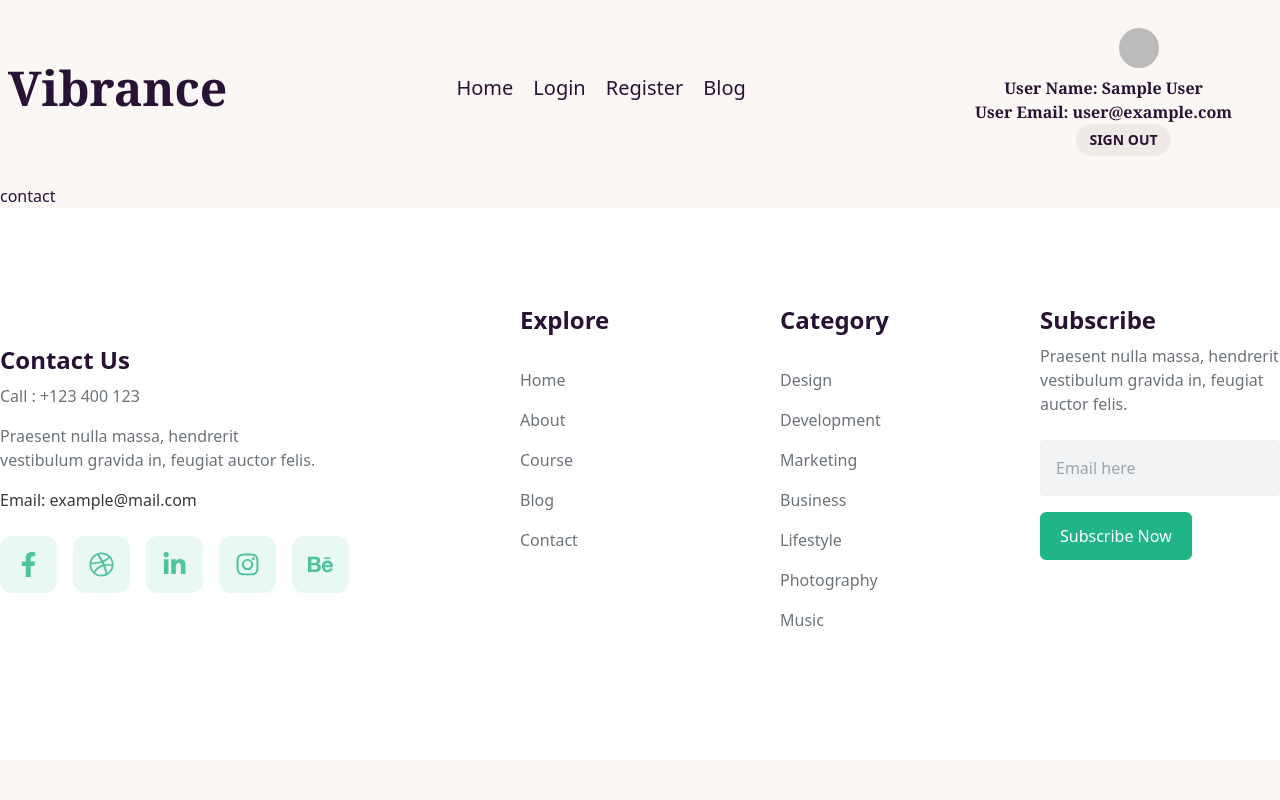
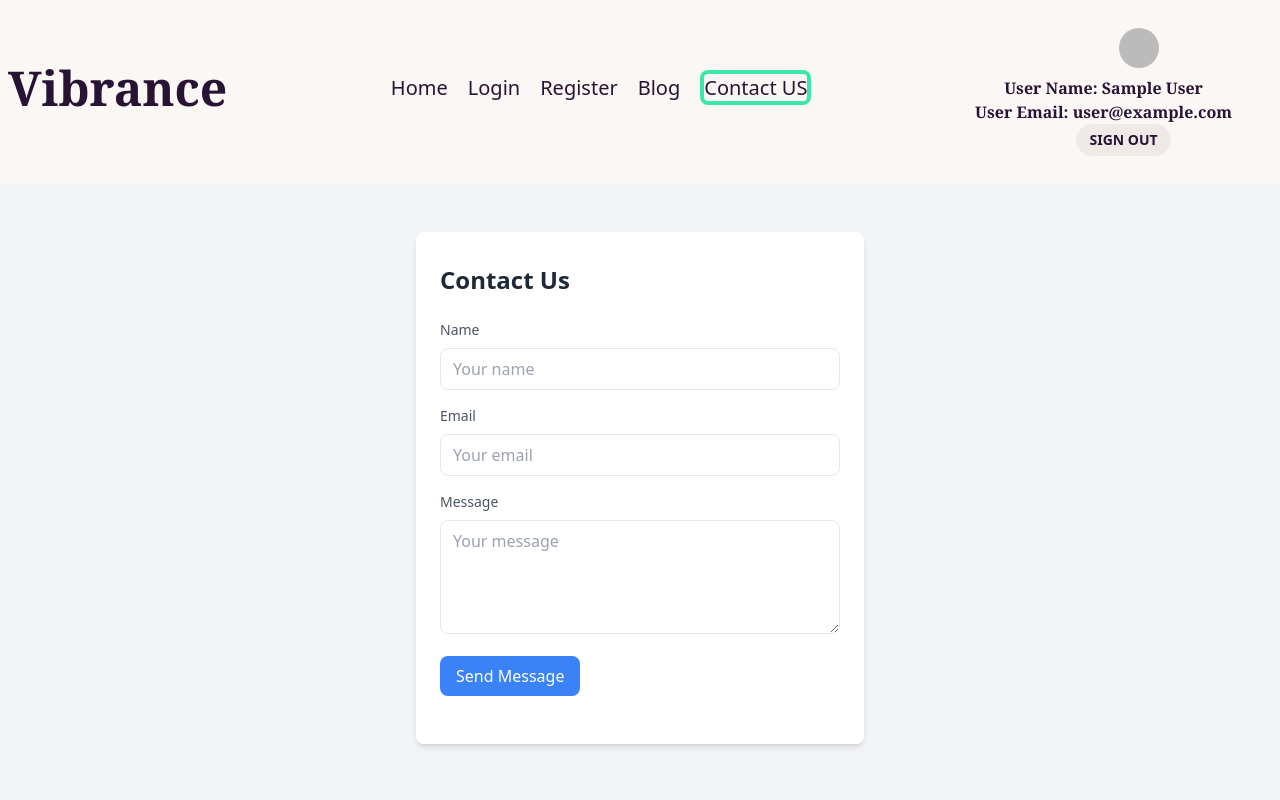
Before and after one commit to jahid-dev/Community-and-Cultural-Events-Project, a React (Vite) app: page /contact in a window 1280 px wide. Shown: the top 800 px of the page. Built offline with nearby package versions, Linux system fonts and the light colour scheme; no server answers; sample sign-in values are in the browser's storage.

Commit message:
added survey section contact and some issue fixed

```diff
--- a/src/Components/Footer/Footer.jsx
+++ b/src/Components/Footer/Footer.jsx
@@ -7,11 +7,11 @@ const Footer = () => {
     <div className=' bg-white py-24'>
         <div className='md:max-w-[1480px] m-auto grid md:grid-cols-5 max-[780px]:grid-cols-2  gap-5 max-w-[600px]  px-4 md:px-0'>
 
-            <div className='col-span-2'>
+            <div className='col-span-2 ml-5'>
 
                 <h3 className='text-2xl font-bold mt-10'>Contact Us</h3>
                 <h3 className='py-2 text-[#6D737A]'>Call : +123 400 123</h3>
-                <h3 className='py-2 text-[#6D737A]'>Praesent nulla massa, hendrerit <br></br> vestibulum gravida in, feugiat auctor felis.</h3>
+                <h3 className='py-2 text-[#6D737A]'>Visit <br></br> Contact Us page for more information</h3>
                 <h3 className='py-2 text-[#363A3D]'>Email: example@mail.com</h3>
                 <div className='flex gap-4 py-4'>
                         <div className='p-4 bg-[#E9F8F3] rounded-xl'><FaFacebookF size={25} style={{color:'#4DC39E'}} /></div>
@@ -28,8 +28,6 @@ const Footer = () => {
                 <h3 className='text-2xl font-bold'>Explore</h3>
                 <ul className='py-6 text-[#6D737A]'>
                     <li className='py-2'>Home</li>
-                    <li className='py-2'>About</li>
-                    <li className='py-2'>Course</li>
                     <li className='py-2'>Blog</li>
                     <li className='py-2'>Contact</li>
 
@@ -40,9 +38,9 @@ const Footer = () => {
                 <h3 className='text-2xl font-bold'>Category</h3>
                 <ul className='py-6 text-[#6D737A]'>
                     <li className='py-2'>Design</li>
-                    <li className='py-2'>Development</li>
-                    <li className='py-2'>Marketing</li>
-                    <li className='py-2'>Business</li>
+                    <li className='py-2'>Charity</li>
+                    <li className='py-2'>Culture</li>
+                    <li className='py-2'>Festi</li>
                     <li className='py-2'>Lifestyle</li>
                     <li className='py-2'>Photography</li>
                     <li className='py-2'>Music</li>
--- a/src/Components/Navbar/Navbar.jsx
+++ b/src/Components/Navbar/Navbar.jsx
@@ -18,7 +18,7 @@ const Navbar = () => {
         <NavLink
           to="/"
           className={({ isActive, isPending }) =>
-            isPending ? "pending" : isActive ? "border-4  border-blue-600" : ""
+            isPending ? "pending" : isActive ? "border-4 rounded-lg  border-[#3ce7ae]" : ""
           }
         >
           Home
@@ -26,7 +26,7 @@ const Navbar = () => {
         <NavLink
           to="/login"
           className={({ isActive, isPending }) =>
-            isPending ? "pending" : isActive ? "border-4 border-blue-600" : ""
+            isPending ? "pending" : isActive ? "border-4 rounded-lg  border-[#3ce7ae]" : ""
           }
         >
           Login
@@ -34,7 +34,7 @@ const Navbar = () => {
         <NavLink
           to="register"
           className={({ isActive, isPending }) =>
-            isPending ? "pending" : isActive ? "border-4 border-blue-600" : ""
+            isPending ? "pending" : isActive ? "border-4 rounded-lg  border-[#3ce7ae]" : ""
           }
         >
           Register
@@ -42,10 +42,18 @@ const Navbar = () => {
         <NavLink
           to="/blog"
           className={({ isActive, isPending }) =>
-            isPending ? "pending" : isActive ? "border-4  border-blue-600" : ""
+            isPending ? "pending" : isActive ? "border-4 rounded-lg  border-[#3ce7ae]" : ""
           }
         >
           Blog
+        </NavLink>
+        <NavLink
+          to="/contact"
+          className={({ isActive, isPending }) =>
+            isPending ? "pending" : isActive ? "border-4 rounded-lg  border-[#3ce7ae]" : ""
+          }
+        >
+          Contact US
         </NavLink>
       </div>
       <div className="mt-2">
--- a/src/Components/NewService1/NewService1.jsx
+++ b/src/Components/NewService1/NewService1.jsx
@@ -1,16 +1,15 @@
-import img1 from '../../assets/service1.jpg'
 
 const NewService1 = () => {
     return (
         <div>
-            <h2 className="text-5xl mb-5 font-bold">Exciting Entertainment</h2>
-           <div className="grid mt-10 grid-cols-2 ">
+            <h2 className="text-5xl mb-5 font-bold text-center">Exciting Entertainment</h2>
+           <div className="grid mt-10 grid-cols-1 lg:grid-cols-2  ">
             <div className='col-span-1'>
                 <img src="https://i.ibb.co/WDCgGj1/dance-2902034-1280.jpg?fbclid=IwAR2FOrWWHMykiEBReM2-VwTev1Y1dGus4Bd156R30zejDh2_l_ectU1hcmk" alt="" />
             </div>
-            <div className='mt-36'>
+            <div className='lg:mt-36 mt-2 mb-10'>
                 <p className="text-xl font-semibold">
-                Get ready to immerse yourself in a whirlwind of cultural delights! Our city is abuzz with excitement as the annual International Food and Music Festival kicks off this weekend, promising a tantalizing fusion of global flavors and toe-tapping beats.See you there!
+                Get ready to immerse yourself in a whirlwind of cultural delights! Our city is abuzz with excitement as the annual International Food and Dance Festival kicks off this weekend, promising a tantalizing fusion of global flavors and toe-tapping beats.See you there!
                 </p>
             </div>
            </div>
--- /dev/null
+++ b/src/Components/Survey/Survey.jsx
@@ -0,0 +1,52 @@
+
+
+const Survey = () => {
+    return (
+        <div>
+            <h2 className="mt-10 text-5xl mb-5 font-bold text-center">Survey Section</h2>
+              <section className="bg-white p-6 mx-auto md:w-96 rounded-lg mt-10 mb-10">
+        <h2 className="text-center text-2xl font-bold mb-4">Event Survey</h2>
+        <p className="text-center text-gray-600 text-lg mb-4">
+          We are always looking for ways to improve our events, and we need your help! Please take a few minutes to complete this market survey.
+        </p>
+        <form className="space-y-4">
+          <div className="mb-4">
+            <label className="block font-semibold">What is your favorite event from the list below?</label>
+            <select className="w-full p-2 border border-red-500 rounded">
+              <option value="1">Summer Festival Extravaganza</option>
+              <option value="2">Cultural Fusion Parade</option>
+              <option value="3">Carnival Delights</option>
+              <option value="4">Charity Gala Night</option>
+              <option value="5">Winter Wonderland Festival</option>
+              <option value="6">Harvest Festival</option>
+            </select>
+          </div>
+          <div className="mb-4">
+            <label className="block font-semibold">How often do you attend events like these?</label>
+            <select className="w-full p-2 border border-red-500 rounded">
+              <option>Regularly</option>
+              <option>Occasionally</option>
+              <option>Rarely</option>
+              <option>Never</option>
+            </select>
+          </div>
+          <div className="mb-4">
+            <label className="block font-semibold">What is your budget for attending such events?</label>
+            <input type="number" className="w-full p-2 border border-red-500 rounded" />
+          </div>
+
+          <button
+            type="submit"
+            className="bg-black text-white p-2 px-4 rounded cursor-pointer transition hover:bg-white hover:text-red-500 hover:border hover:border-red-500"
+          >
+            Submit
+          </button>
+        </form>
+      </section>
+        </div>
+
+
+    );
+};
+
+export default Survey;
--- a/src/Pages/Blog/Blog.jsx
+++ b/src/Pages/Blog/Blog.jsx
@@ -15,6 +15,30 @@ const events = [
       "description": "Witness a mesmerizing parade showcasing the rich tapestry of cultures from around the world.",
       "details": "Be part of the Cultural Fusion Parade, where diverse communities come together to celebrate their heritage. Enjoy colorful floats, traditional costumes, and vibrant music that will transport you to different corners of the globe."
     },
+    {
+      "id": 3,
+      "name": "Spring Garden Party",
+      "image": "https://i.ibb.co/JHKdXhw/premium-photo-1661299216916-60a554a9942a-crop-faces-edges-cs-tinysrgb-fit-crop-fm-jpg-ixid-M3wx-Mj-A.jpg",
+      "price": "$35 - $55",
+      "description": "Welcome spring with our delightful garden party in full bloom.",
+      "details": "Experience the beauty of spring at our annual Spring Garden Party. Stroll through lush gardens, enjoy a tea tasting, and savor delectable pastries. It's a picturesque celebration of nature's renewal."
+    },
+    {
+      "id": 4,
+      "name": "Music in the Park",
+      "image": "https://i.ibb.co/MPhCBnG/photo-1532959640694-679ee8a20aa3-crop-faces-edges-cs-tinysrgb-fit-crop-fm-jpg-ixid-M3wx-Mj-A3f-DB8-M.jpg",
+      "price": "Free Admission",
+      "description": "Relax and unwind with live music in a scenic park setting.",
+      "details": "Join us for Music in the Park, where you can enjoy live performances by local musicians in a tranquil outdoor setting. Bring a picnic and your favorite blanket for a perfect evening under the stars."
+    },
+    {
+      "id": 5,
+      "name": "Dance Around the World",
+      "image": "https://i.ibb.co/xX4MCwH/pexels-pixabay-209948.jpg",
+      "price": "$25 - $35",
+      "description": "Experience the beauty of global dance traditions at our event.",
+      "details": "Join us for a captivating journey of dance from around the world. Witness breathtaking performances showcasing diverse cultural dance forms. You can even participate in dance workshops and learn the steps yourself!"
+    }
   ];
 
 
@@ -25,10 +49,7 @@ const BlogComponent = () => {
         <h1 className="text-3xl font-semibold text-gray-800 mb-6">Upcoming Events</h1>
         {events.map((event) => (
           <div key={event.id} className="bg-white rounded-lg shadow-lg overflow-hidden mt-6">
-            {/* Blog Image */}
             <img src={event.image} alt={event.name} className="w-full h-48 object-cover object-center" />
-
-            {/* Blog Content */}
             <div className="p-4">
               <h2 className="text-2xl font-semibold text-gray-800">{event.name}</h2>
               <p className="text-gray-600 mt-2">Price: {event.price}</p>
--- /dev/null
+++ b/src/Pages/Contact/Contact.jsx
@@ -0,0 +1,54 @@
+
+const Contact = () => {
+  return (
+    <div className="min-h-screen bg-gray-100 py-12 px-4 sm:px-6 lg:px-8">
+      <div className="max-w-md mx-auto bg-white rounded-lg shadow-md overflow-hidden">
+        <div className="px-6 py-8">
+          <h2 className="text-2xl font-semibold text-gray-800">Contact Us</h2>
+          <form className="mt-6">
+            <div className="mb-4">
+              <label className="block text-gray-600 text-sm font-medium mb-2">
+                Name
+              </label>
+              <input
+                type="text"
+                className="w-full border rounded-lg py-2 px-3 text-gray-700 focus:outline-none focus:border-blue-500"
+                placeholder="Your name"
+              />
+            </div>
+            <div className="mb-4">
+              <label className="block text-gray-600 text-sm font-medium mb-2">
+                Email
+              </label>
+              <input
+                type="email"
+                className="w-full border rounded-lg py-2 px-3 text-gray-700 focus:outline-none focus:border-blue-500"
+                placeholder="Your email"
+              />
+            </div>
+            <div className="mb-4">
+              <label className="block text-gray-600 text-sm font-medium mb-2">
+                Message
+              </label>
+              <textarea
+                rows="4"
+                className="w-full border rounded-lg py-2 px-3 text-gray-700 focus:outline-none focus:border-blue-500"
+                placeholder="Your message"
+              ></textarea>
+            </div>
+            <div className="mb-4">
+              <button
+                type="submit"
+                className="bg-blue-500 text-white py-2 px-4 rounded-lg hover:bg-blue-600 focus:outline-none focus:bg-blue-600"
+              >
+                Send Message
+              </button>
+            </div>
+          </form>
+        </div>
+      </div>
+    </div>
+  );
+};
+
+export default Contact;
--- a/src/Pages/ContactUs/ContactUs.jsx
+++ /dev/null
@@ -1,10 +0,0 @@
-
-const ContactUs = () => {
-    return (
-        <div>
-            <h2>contact</h2>
-        </div>
-    );
-};
-
-export default ContactUs
--- a/src/Pages/Home/Home.jsx
+++ b/src/Pages/Home/Home.jsx
@@ -5,6 +5,7 @@ import NewService2 from "../../Components/NewService2/NewService2";
 import AOS from 'aos';
 import 'aos/dist/aos.css';
 import TotalCards from "../../Components/TotalCards/TotalCards";
+import Survey from "../../Components/Survey/Survey";
 
 const Home = () => {
     AOS.init();
@@ -16,6 +17,7 @@ const Home = () => {
             <TotalCards></TotalCards>
             <NewService1></NewService1>
             <NewService2></NewService2>
+            <Survey></Survey>
 
         </div>
     );
--- a/src/Pages/Services/Services.jsx
+++ /dev/null
@@ -1,11 +0,0 @@
-
-
-const Services = () => {
-    return (
-        <div>
-            <h2>services</h2>
-        </div>
-    );
-};
-
-export default Services;
```
Also changed, not shown: public/data.json (+1 -24 lines), src/Components/NewService2/NewService2.jsx (+5 -5 lines), src/MainRouter/MainRouter.jsx (+4 -4 lines).
